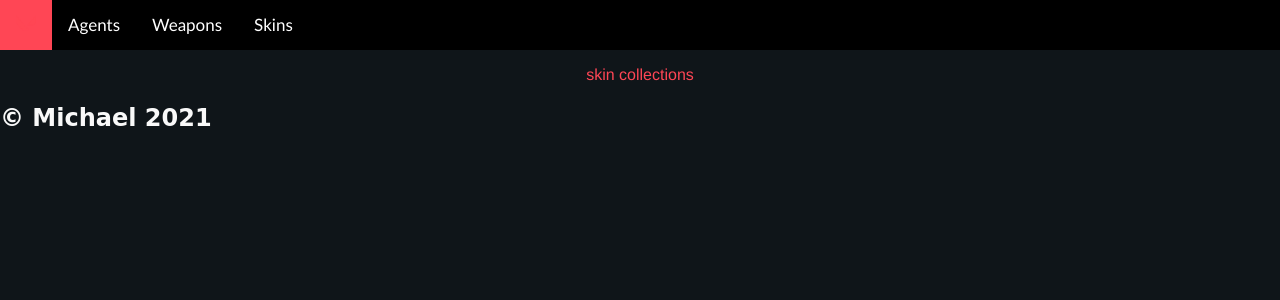
After one commit to michaelocez/Valorant, a Flask app: page /skins/ in a window 1280 px wide. The commit adds this page. Shown: the top 300 px of the page. Run offline with Flask 2, Linux system fonts and the light colour scheme; data that the repository does not hold is empty.

Commit message:
skins route css fonts

```diff
--- a/routes.py
+++ b/routes.py
@@ -41,6 +41,15 @@ def weaponid(id):
     weaponid = do_query('SELECT * FROM Weapon WHERE Weapon.id = ?',(id,), fetchall = True)
     return render_template('weaponid.html', weaponid = weaponid, title = 'Weapon')
 
+@app.route('/skins/')
+def skincollection():
+    skincollection = do_query('SELECT * FROM SkinCollection', data = None, fetchall = True)
+    return render_template('skincollection.html', skincollection = skincollection, title= 'Skins')
+
+@app.route('/skins/<int:id>')
+def skinscollectionid(id):
+    skincollectionid = do_query('SELECT * FROM SkinCollection WHERE SkinCollection.id = ?',(id,), fetchall = True)
+    return render_template('skincollectionid.html', skincollectionid = skincollectionid, title= 'Skins')
 
 if __name__ == "__main__":
     app.run(port=8080, debug=True)
--- a/static/css/style.css
+++ b/static/css/style.css
@@ -1,33 +1,39 @@
 body{
-  font-family: Orbitron ;
+  font-family: Helvetica, sans-serif;
   background-color:#0f1519;
   margin: 0px;
 }
 
+
 .AgentImages{
   width: 10%;
   height: auto;
+  margin-left: auto;
+  margin-right: auto;
 }
 
 .WeaponImages{
   width: 300px;
   height: auto;
+  margin-left: auto;
+  margin-right: auto;
 }
 
 h1{
-  color:#F9F9F9
+  color:#F9F9F9;
 }
 
 h2{
-  color:#F9F9F9
+  color:#F9F9F9;
+  font-family: 'Brush Script MT', cursive;
 }
 
 p{
-  color:#ff4655
+  color:#ff4655;
 }
 
 a{
-  color:#ff4655
+  color:#ff4655;
 }
 
 b{
@@ -35,7 +41,14 @@ b{
   font-size:50px;
 }
 
-/* Add a black background color to the top navigation */
+.PC{
+  width: 850px;
+}
+
+
+
+
+/*NAV BAR */
 .topnav {
   background-color: #000000;
   overflow: hidden;
@@ -43,17 +56,16 @@ b{
   margin: 0px;
 }
 
-/* Style the links inside the navigation bar */
 .topnav a {
   float: left;
   color: #ffffff;
   text-align: center;
+  font-family: 'Trebuchet MS', sans-serif;
   padding: 14px 16px;
   text-decoration: none;
   font-size: 17px;
 }
 
-/* Change the color of links on hover */
 .topnav a:hover {
   background-color: #ff4655;
   color: #ffffff;
--- a/templates/agentid.html
+++ b/templates/agentid.html
@@ -4,8 +4,10 @@
 <p> Agents test </p>
 {% for agentid in agentid %}
 <p>{{agentid[1]}}</p>
+<a href="/weapons/{{agentid[2]}}">
 <p>{{agentid[1]}} is carrying a {{agentid[5]}}</p>
-<p>{{agentid[3]}}</p>
+</a>
+<p class="PC">{{agentid[3]}} </p>
 <img src="/static/images/agents/{{agentid[4]}}" class = "AgentImages" alt="picture">
 {% endfor %}
 
--- a/templates/footer.html
+++ b/templates/footer.html
@@ -1,2 +1 @@
-<h2> Footer</h2>
 <h2> &copy; Michael 2021</h2>
--- a/templates/home.html
+++ b/templates/home.html
@@ -1,6 +1,6 @@
 {% extends 'layout.html' %}
 {% block content %}
 
-<p> Hello World </p>
+<p> Michael's Home Page</p>
 
 {% endblock %}
--- a/templates/nav.html
+++ b/templates/nav.html
@@ -6,6 +6,8 @@
     </div>
   </a>
 
-  <a href="/agents" class="">Agents</a>
-  <a href="/weapons" class="">Weapons</a>
+  <a href="/agents" >Agents</a>
+  <a href="/weapons" >Weapons</a>
+  <a href="/skins" >Skins</a>
+
 </div>
--- /dev/null
+++ b/templates/skincollection.html
@@ -0,0 +1,13 @@
+{% extends 'layout.html' %}
+{% block content %}
+
+<center>
+<p> skin collections</p>
+</center>
+{% for skincollection in skincollection %}
+  <a href="/skin/{{skincollection[0]}}">{{skincollection[1]}}
+</a>
+{% endfor %}
+
+
+{% endblock %}
--- a/templates/weaponid.html
+++ b/templates/weaponid.html
@@ -4,7 +4,7 @@
 <p> weapons test </p>
 {% for weaponid in weaponid %}
 <p>{{weaponid[1]}}</p>
-<p>{{weaponid[5]}}</p>
+<p class="PC">{{weaponid[2]}}</p>
 <img src="/static/images/weapons/{{weaponid[3]}}" class="WeaponImages" alt="picture">
 {% endfor %}
 
```
Also changed, not shown: templates/skincollectionid.html (added, +8 -0 lines).
